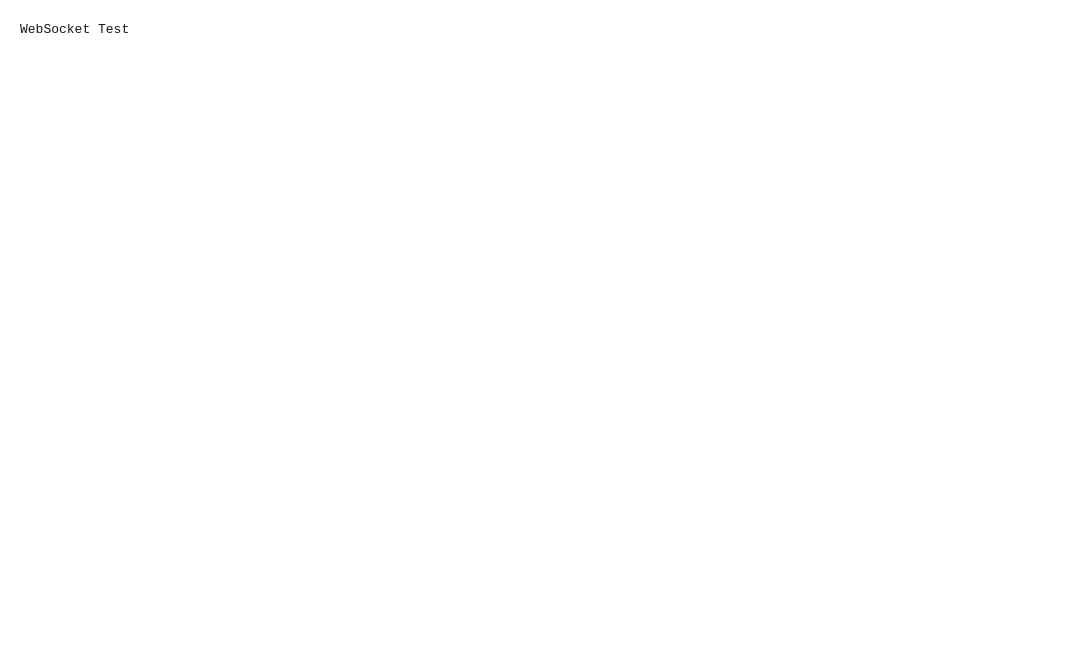
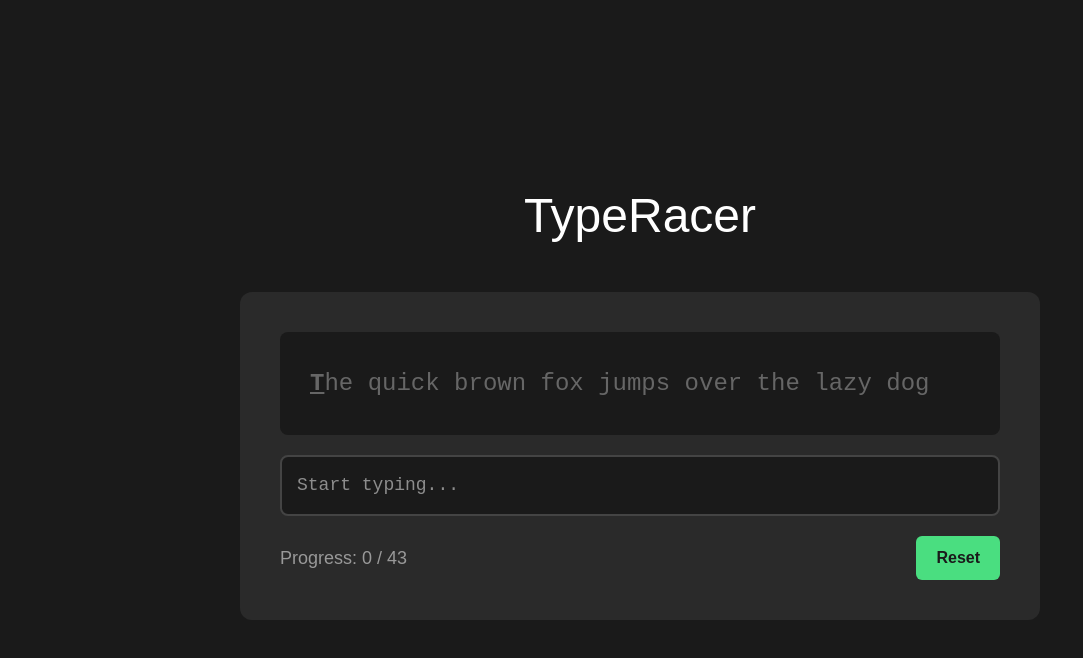
Before and after one commit to xMagonsky/typeracer-coding-challenge, a Next.js app in the folder apps/web/: page / in a window 1280 px wide. Shown: the top 658 px of the page, without its empty margins (0-1083 px from the left). Built offline with nearby package versions, Linux system fonts and the light colour scheme; no server answers.

Commit message:
basic layout with a single sentence

```diff
--- /dev/null
+++ b/apps/web/app/components/TypeRacer.tsx
@@ -0,0 +1,134 @@
+"use client";
+
+import { useState, useRef, useEffect } from "react";
+import { TypedPhrase } from "./TypedPhrase";
+import { COLORS } from "../constants/game";
+
+interface TypeRacerProps {
+  phrase: string;
+}
+
+export function TypeRacer({ phrase }: TypeRacerProps) {
+  const [input, setInput] = useState("");
+  const [startTime, setStartTime] = useState<number | null>(null);
+  const [wpm, setWpm] = useState(0);
+  const [isComplete, setIsComplete] = useState(false);
+  const inputRef = useRef<HTMLInputElement>(null);
+
+  useEffect(() => {
+    inputRef.current?.focus();
+  }, []);
+
+  const handleInput = (e: React.ChangeEvent<HTMLInputElement>) => {
+    if (isComplete) return;
+
+    const newInput = e.target.value;
+    setInput(newInput);
+
+    if (newInput.length === 1 && !startTime) {
+      setStartTime(Date.now());
+    }
+
+    if (newInput === phrase && startTime) {
+      setIsComplete(true);
+      const timeInMinutes = (Date.now() - startTime) / 60000;
+      const wordsTyped = phrase.split(" ").length;
+      setWpm(Math.round(wordsTyped / timeInMinutes));
+    }
+  };
+
+  const handleReset = () => {
+    setInput("");
+    setStartTime(null);
+    setWpm(0);
+    setIsComplete(false);
+    inputRef.current?.focus();
+  };
+
+  return (
+    <div
+      style={{
+        minHeight: "100vh",
+        display: "flex",
+        flexDirection: "column",
+        alignItems: "center",
+        justifyContent: "center",
+        padding: "20px",
+        backgroundColor: "#1a1a1a",
+      }}
+    >
+      <h1 style={{ color: "#fff", marginBottom: "40px", fontSize: "48px" }}>
+        TypeRacer
+      </h1>
+
+      <div
+        style={{
+          backgroundColor: "#2a2a2a",
+          padding: "40px",
+          borderRadius: "12px",
+          maxWidth: "800px",
+          width: "100%",
+        }}
+      >
+        <TypedPhrase phrase={phrase} userInput={input} />
+
+        <input
+          ref={inputRef}
+          type="text"
+          value={input}
+          onChange={handleInput}
+          disabled={isComplete}
+          style={{
+            width: "100%",
+            padding: "15px",
+            fontSize: "18px",
+            fontFamily: "monospace",
+            border: "2px solid #444",
+            borderRadius: "8px",
+            backgroundColor: "#1a1a1a",
+            color: "#fff",
+            outline: "none",
+          }}
+          placeholder="Start typing..."
+        />
+
+        <div
+          style={{
+            marginTop: "20px",
+            display: "flex",
+            justifyContent: "space-between",
+            alignItems: "center",
+          }}
+        >
+          <div style={{ color: "#999", fontSize: "18px" }}>
+            {isComplete ? (
+              <span style={{ color: COLORS.correct, fontWeight: "bold" }}>
+                Complete! WPM: {wpm}
+              </span>
+            ) : (
+              <span>
+                Progress: {input.length} / {phrase.length}
+              </span>
+            )}
+          </div>
+
+          <button
+            onClick={handleReset}
+            style={{
+              padding: "10px 20px",
+              fontSize: "16px",
+              backgroundColor: COLORS.correct,
+              color: "#1a1a1a",
+              border: "none",
+              borderRadius: "6px",
+              cursor: "pointer",
+              fontWeight: "bold",
+            }}
+          >
+            Reset
+          </button>
+        </div>
+      </div>
+    </div>
+  );
+}
--- /dev/null
+++ b/apps/web/app/components/TypedPhrase.tsx
@@ -0,0 +1,51 @@
+import { COLORS } from "../constants/game";
+
+interface TypedPhraseProps {
+  phrase: string;
+  userInput: string;
+}
+
+export function TypedPhrase({ phrase, userInput }: TypedPhraseProps) {
+  return (
+    <div
+      style={{
+        backgroundColor: "#1a1a1a",
+        padding: "30px",
+        borderRadius: "8px",
+        marginBottom: "20px",
+        fontFamily: "monospace",
+        lineHeight: "1.8",
+      }}
+    >
+      {phrase.split("").map((char, index) => {
+        let color: string = COLORS.pending;
+        let backgroundColor = "transparent";
+
+        if (index < userInput.length) {
+          if (userInput[index] === char) {
+            color = COLORS.correct;
+          } else {
+            color = COLORS.incorrect;
+            backgroundColor = COLORS.incorrectBg;
+          }
+        }
+
+        return (
+          <span
+            key={index}
+            style={{
+              color,
+              backgroundColor,
+              fontSize: "24px",
+              fontWeight: index === userInput.length ? "bold" : "normal",
+              textDecoration:
+                index === userInput.length ? "underline" : "none",
+            }}
+          >
+            {char}
+          </span>
+        );
+      })}
+    </div>
+  );
+}
--- /dev/null
+++ b/apps/web/app/constants/game.ts
@@ -0,0 +1,8 @@
+export const STATIC_PHRASE = "The quick brown fox jumps over the lazy dog";
+
+export const COLORS = {
+  correct: "#4ade80",
+  incorrect: "#ef4444",
+  incorrectBg: "#fecaca",
+  pending: "#666",
+} as const;
--- a/apps/web/app/page.tsx
+++ b/apps/web/app/page.tsx
@@ -1,34 +1,6 @@
-"use client";
-
-import { io } from "socket.io-client";
-import { useEffect, useState } from "react";
+import { TypeRacer } from "./components/TypeRacer";
+import { STATIC_PHRASE } from "./constants/game";
 
 export default function Home() {
-  const [messages, setMessages] = useState<string[]>([]);
-
-  useEffect(() => {
-    const socket = io("http://localhost:3001");
-
-    socket.on("connect", () => {
-      setMessages((m) => [...m, "connected"]);
-    });
-
-    socket.on("message", (msg: string) => {
-      setMessages((m) => [...m, msg]);
-    });
-
-    // Send test message
-    socket.send("test");
-
-    return () => {
-      socket.disconnect();
-    };
-  }, []);
-
-  return (
-    <div style={{ padding: "20px", fontFamily: "monospace" }}>
-      <h1>WebSocket Test</h1>
-      <pre>{messages.join("\n")}</pre>
-    </div>
-  );
+  return <TypeRacer phrase={STATIC_PHRASE} />;
 }
```
